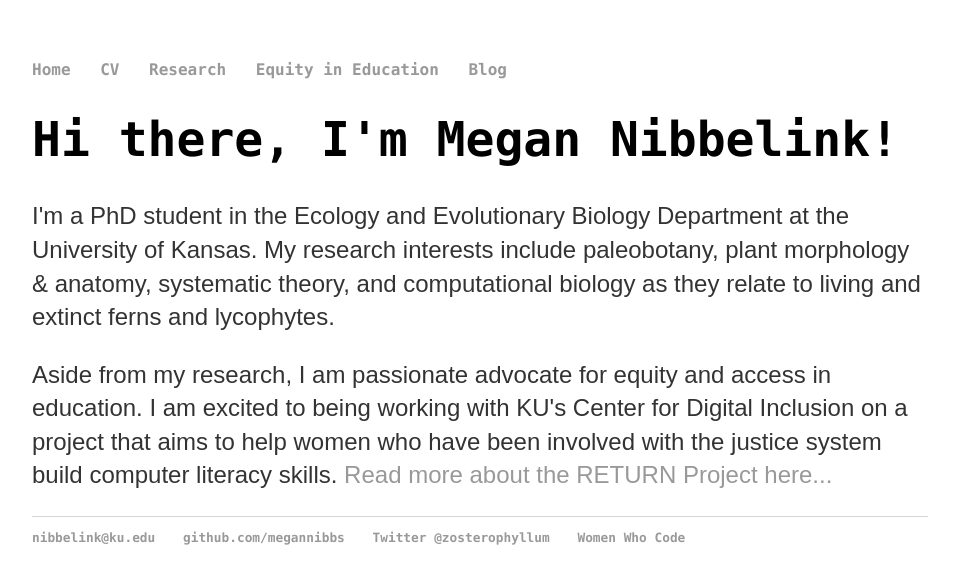
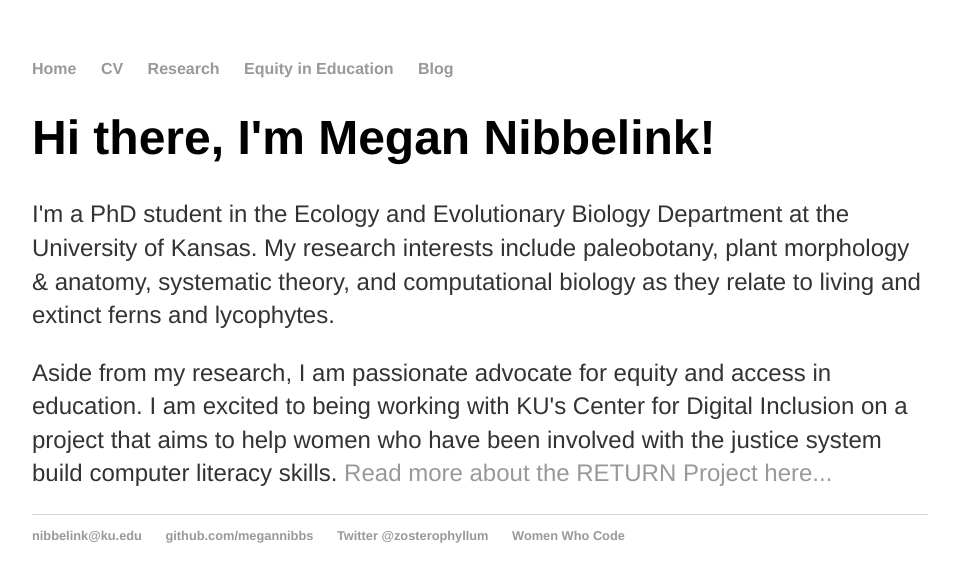
Before and after one commit to megannibbs/megannibbelink.github.io, a Jekyll site: the page built from index.html, in a window 1280 px wide. Shown: the top 584 px of the page, without its empty margins (160-1119 px from the left). Built offline with Jekyll 4.4.1, drawn with Linux system fonts in a browser that asks for light colours.

Commit message:
Update main.css

```diff
--- a/css/main.css
+++ b/css/main.css
@@ -3,7 +3,7 @@ body {
     width: 70%;
 }
 nav ul, footer ul {
-    font-family:'Consolas';
+    font-family:'Helvetica', 'Arial', 'Sans-Serif';
     padding: 0px;
     list-style: none;
     font-weight: bold;
@@ -21,15 +21,15 @@ a:hover {
 }
 h1 {
     font-size: 3em;
-    font-family:'Consolas';
+    font-family:'Helvetica', 'Arial', 'Sans-Serif';
 }
 h2 {
     font-size: 2em;
-    font-family:'Arial';
+    font-family:'Helvetica', 'Arial', 'Sans-Serif';
 }
 p {
     font-size: 1.5em;
-    font-family: 'Arial';
+    font-family:'Helvetica', 'Arial', 'Sans-Serif';
     line-height: 1.4em;
     color: #333;
 }
```
